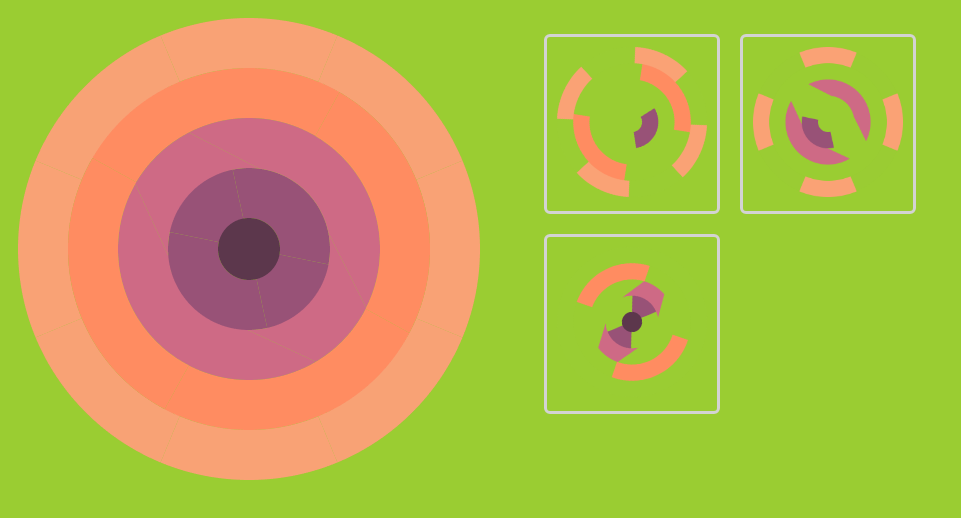
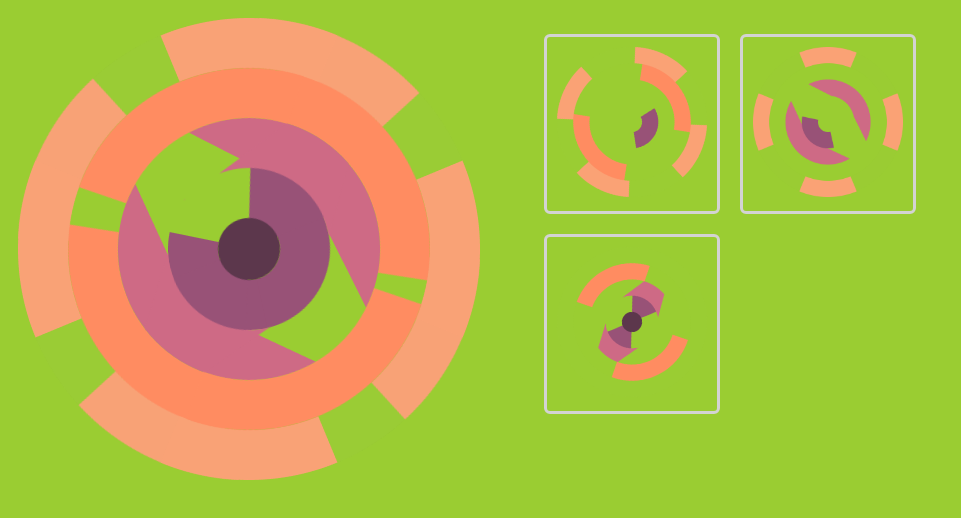
Before and after one commit to neight-allen/spinBlossom, a website built with webpack: page index.html in a window 1280 px wide. Shown: the whole page, without its empty margins (0-961 px from the left). Built offline with nearby package versions, Linux system fonts and the light colour scheme.

Commit message:
bug fixes

```diff
--- a/index.html
+++ b/index.html
@@ -32,6 +32,7 @@
       padding: 10px;
       list-style: none;
       margin: 10px;
+      cursor: ns-resize;
     }
 
     .shapeSelector img {
--- a/lib/index.js
+++ b/lib/index.js
@@ -12,7 +12,7 @@ var allShapes = Levels[0].map(function(shape){
   $("#shapeSelectors").append(selectorHTML);
   var $newShape = $(`<img class='shape' data-rotate=${shape.initialRot} id='${shape.id}' src='/images/${shape.image}'>`)
   $("#pit").append($newShape);
-  selectedShape = new Shape($newShape);
+  selectedShape = new Shape($(".shapeSelector:last"));
   selectedShape.rotation = shape.initialRot;
   return selectedShape;
 })
```
